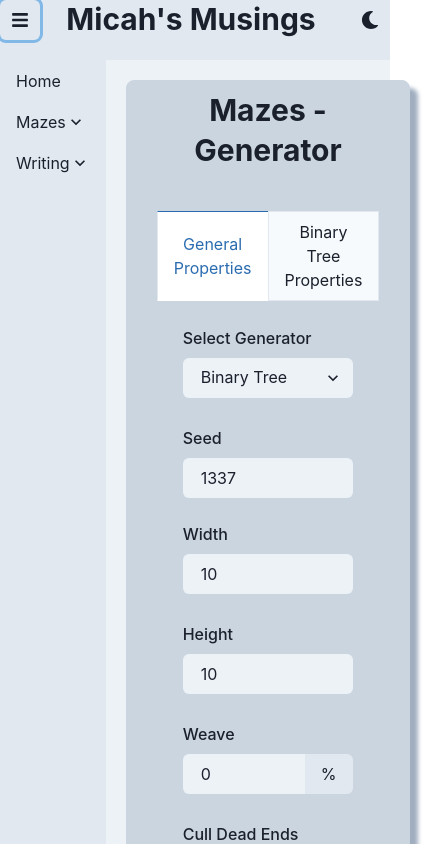
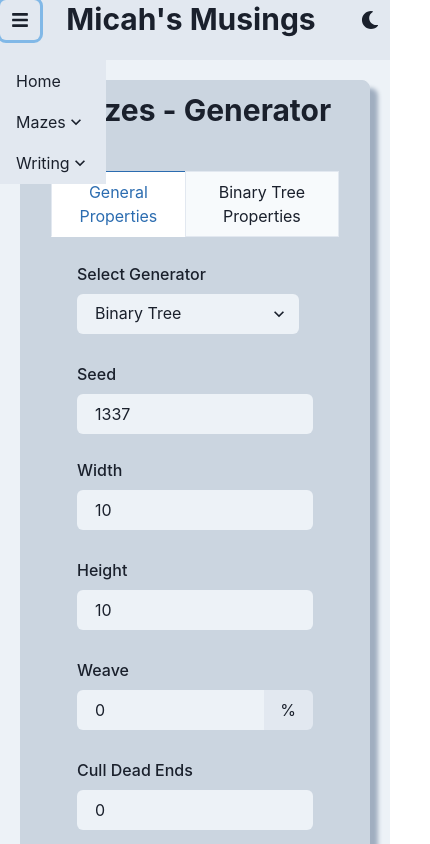
Before and after one commit to proc-gen/micahs-musings, a React (Create React App) app: page /#/mazes/generator in a window 390 px wide. Both pictures are taken after a click on the button 20 px from the left and 20 px from the top of the page. Shown: the top 844 px of the page, 430 px wide, since content can reach past the window. Built offline with nearby package versions, Linux system fonts and the light colour scheme.

Commit message:
More mobile fixes for the menu

```diff
--- a/src/site/router/layout-main.tsx
+++ b/src/site/router/layout-main.tsx
@@ -78,16 +78,17 @@ interface ILayoutProps {
 const MainLayout: React.FC<ILayoutProps> = ({ children, menuOpen }) => {
   return (
     <Flex>
-      <Box
-        display={menuOpen ? 'initial' : 'none'}
-        transition="visibility 0s, opacity 0.5s linear"
-        backgroundColor={useColorModeValue('gray.200', 'gray.800')}
-      >
-        <LeftNav />
+      <Box position="relative">
+        <Box
+          display={menuOpen ? 'initial' : 'none'}
+          position="absolute"
+          top={0}
+          left={0}
+        >
+          <LeftNav />
+        </Box>
       </Box>
-      <Box width="100%" transition="0.5s">
-        {children}
-      </Box>
+      <Box width="100%">{children}</Box>
     </Flex>
   );
 };
--- a/src/site/router/left-nav.tsx
+++ b/src/site/router/left-nav.tsx
@@ -7,8 +7,8 @@ import {
   AccordionItem,
   AccordionPanel,
   Link,
-  SimpleGrid,
   VStack,
+  useColorModeValue,
 } from '@chakra-ui/react';
 import { Link as ReactLink } from 'react-router-dom';
 
@@ -16,8 +16,10 @@ export interface ILeftNavProps {}
 
 export const LeftNav: React.FC<ILeftNavProps> = () => {
   return (
-    <SimpleGrid>
-      <VStack align="stretch">
+    <VStack
+      align="stretch"
+      backgroundColor={useColorModeValue('gray.200', 'gray.800')}
+    >
       <Accordion allowMultiple>
         <AccordionItem>
           <AccordionButton>
@@ -110,6 +112,5 @@ export const LeftNav: React.FC<ILeftNavProps> = () => {
         </AccordionItem>
       </Accordion>
     </VStack>
-    </SimpleGrid>
   );
 };
```
Lines whose indentation alone changed are shown as unchanged.
